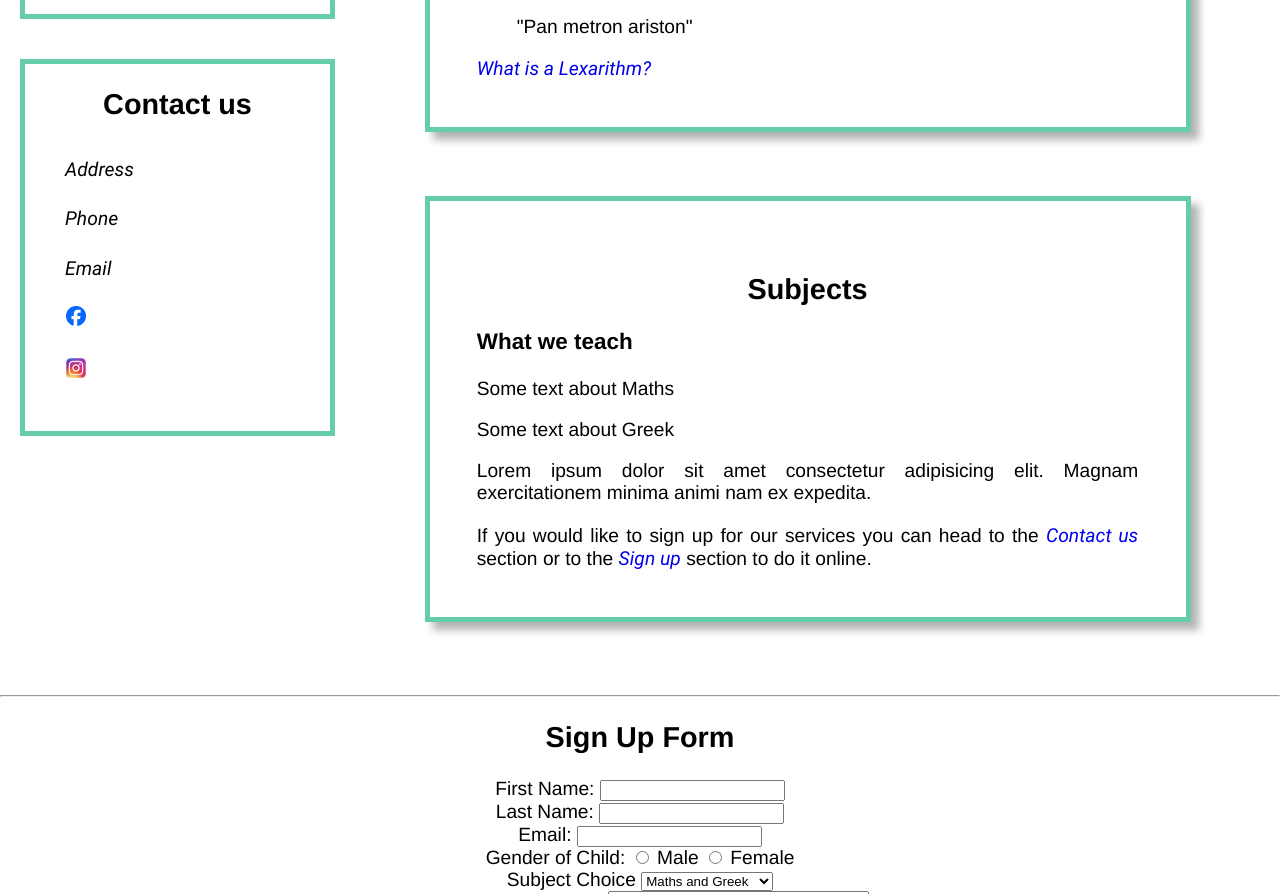
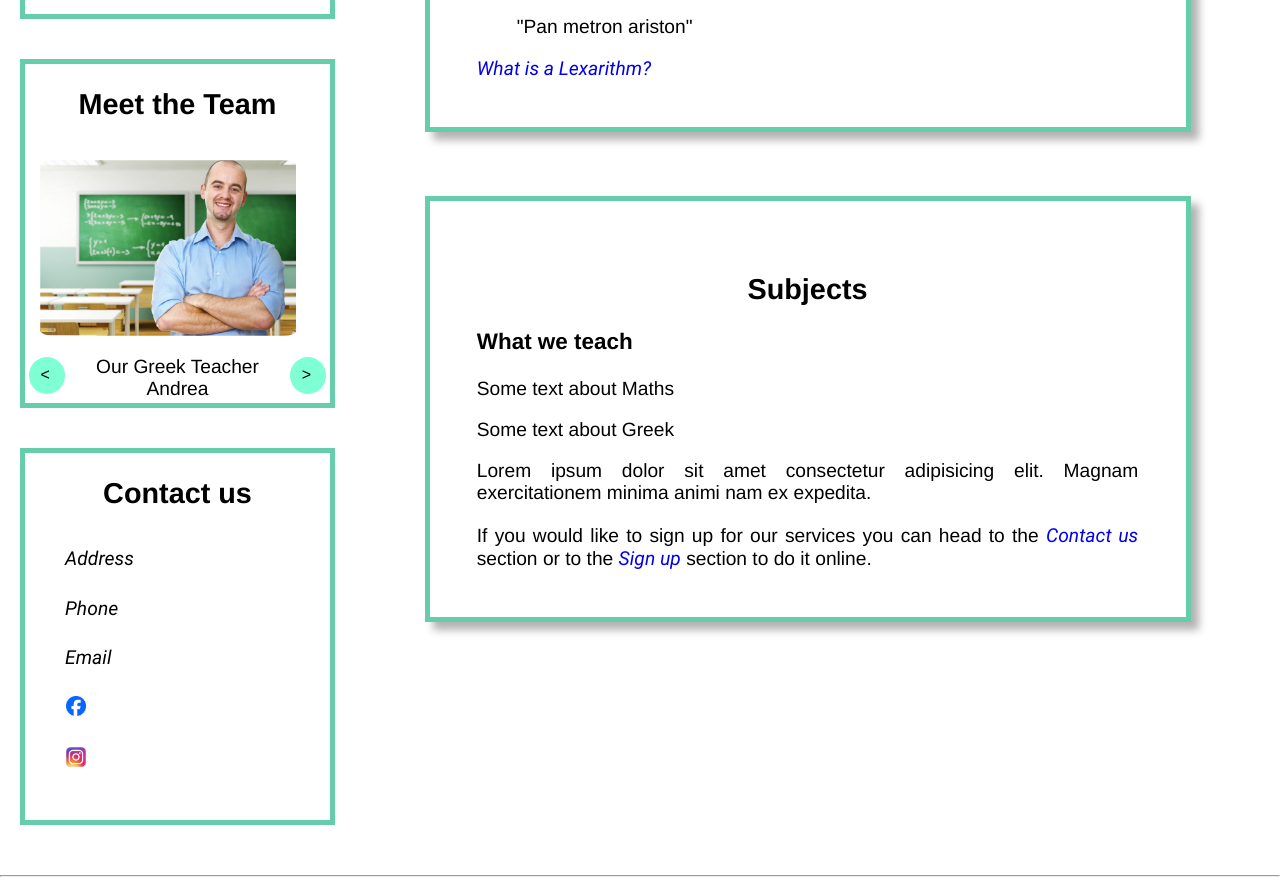
Before and after one commit to simisp108/simisp108.github.io, a plain HTML site: page index.html in a window 1280 px wide. Shown: the part 813-1707 px from the top of the page. Drawn offline with Linux system fonts and the light colour scheme; a script that the page names is missing; a web font is replaced by a local one.

Commit message:
added image swapper

```diff
--- /dev/null
+++ b/app.js
@@ -0,0 +1,21 @@
+document.addEventListener('DOMContentLoaded', ()=>{
+    const imgswaps = ['Images/teacher_1.jpg','Images/teacher_2.jpg','Images/teacher_3.jpg','Images/teacher_4.jpg'];
+    let currentIndex = 0;
+    const swapImageElement = document.getElementById('swap_image');
+    const nextImageButton = document.getElementById('next_image');
+    const lastImageButton = document.getElementById('last_image');
+
+    function nextImage() {
+        currentIndex = (currentIndex+1) % imgswaps.length;
+        swapImageElement.src = imgswaps[currentIndex];
+    }
+    function lastImage() {
+        currentIndex = (currentIndex+3) % imgswaps.length;
+        swapImageElement.src = imgswaps[currentIndex];
+    }
+
+    setInterval(nextImage,5000);
+
+    nextImageButton.addEventListener('click',nextImage);
+    lastImageButton.addEventListener('click',lastImage);
+});
--- a/index.html
+++ b/index.html
@@ -34,11 +34,20 @@
         <!--Main content of the website contained here-->
         <div id="main_content">
             <aside>
-                <section>
+                <section id="New_Service">
                     <h2>New Service!</h2>
                     <article>
                         <p>Starting with the 2025-2026 academic year Lexarithmos is offering English lessons as well, specifically for the examination preparation of the private schools, to provide you with alternative means of applying and securing a place in the esteemed private schools of Nicosia! These are an alternative to Greek and cannot be studied in conjuction to each other.</p>
                     </article>
+                </section>
+                <section id="Photo_Swap">
+                    <h2>Meet the Team</h2>
+                    <div id="Photo_Swap_image"><img src="Images/teacher_1.jpg" alt="Our Teachers" id="swap_image"></div>
+                    <div id="button_caption_button">
+                        <button id="last_image" class="image_button" type="button">&lt;</button>
+                        <div id="Photo_Swap_caption">Our Greek Teacher Andrea</div>
+                        <button id="next_image" class="image_button" type="button">&gt;</button>
+                    </div>
                 </section>
                 <section>
                     <span class="anchor" id="Contact_us_anchor"></span>
--- a/style.css
+++ b/style.css
@@ -106,6 +106,43 @@ body>main article{
 h2{
     text-align: center;
 }
+#Photo_Swap {
+    display: flex;
+    justify-content: center;
+    flex-direction: column;
+}
+#swap_image {
+    width: 20vw;
+    object-fit: contain;
+    padding: 5%;
+}
+#button_caption_button {
+    display: flex;
+    flex-direction: row;
+    justify-content: space-around;
+    padding: 0 1% 1% 1%;
+    text-align: center;
+}
+.image_button {
+    padding: 5% 5% 5% 0;
+    font-size: medium;
+    cursor: pointer;
+    width: 3vw;
+    height: 3vw;
+    background-color: aquamarine;
+    border-radius: 100%;
+    border: 1px solid white;
+}
+#last_image {
+    display: flex;
+    justify-content: right;
+    align-items: center;
+}
+#next_image {
+    display: flex;
+    justify-content: right;
+    align-items: center;
+}
 #Contact_us {
     display: flex;
     flex-direction: column;
```
Also changed, not shown: Images/teacher_1.jpg (added), Images/teacher_2.jpg (added), Images/teacher_3.jpg (added), Images/teacher_4.jpg (added).
